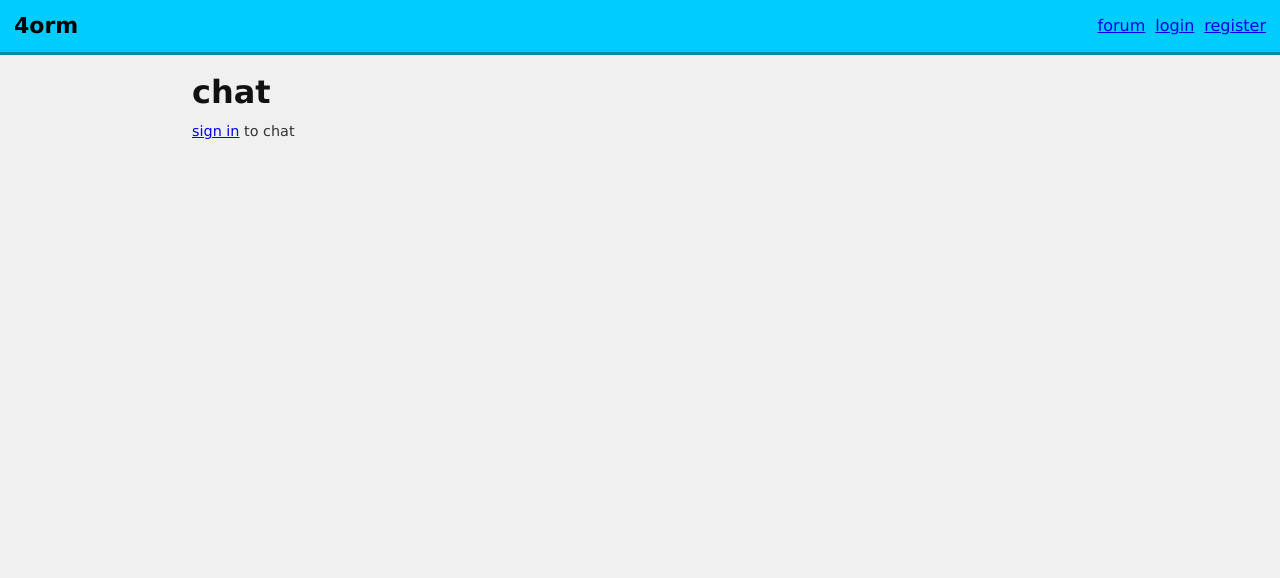
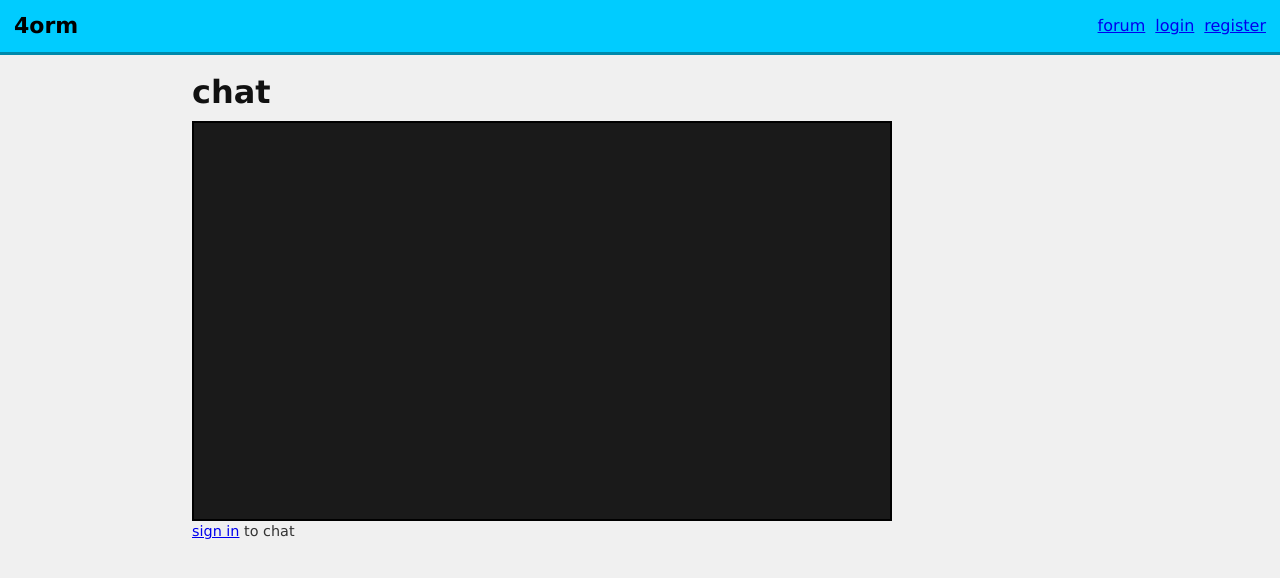
Before and after one commit to jackharrhy/4orm, a FastAPI app: page /chat in a window 1280 px wide. Shown: the top 578 px of the page. Run offline with FastAPI, Linux system fonts and the light colour scheme; some libraries are stand-ins or nearby versions.

Commit message:
feat: add retro terminal chat CSS

```diff
--- a/static/style.css
+++ b/static/style.css
@@ -474,3 +474,65 @@ details.panel[open] > summary > h2::before {
   height: 300px;
   border: none;
 }
+
+.chat-room {
+  max-width: 700px;
+}
+.chat-container {
+  border: 2px solid #000;
+  background: #1a1a1a;
+  height: 400px;
+  overflow: hidden;
+  display: flex;
+  flex-direction: column;
+}
+#chat-messages {
+  flex: 1;
+  overflow-y: auto;
+  padding: 8px;
+  font-family: monospace;
+  font-size: 13px;
+  color: #eee;
+}
+.chat-msg {
+  padding: 2px 0;
+  line-height: 1.4;
+}
+.chat-user {
+  color: #0f0;
+  text-decoration: none;
+  font-weight: 700;
+}
+.chat-user::after {
+  content: ": ";
+  color: #666;
+}
+.chat-text {
+  color: #ddd;
+}
+.chat-input {
+  display: flex;
+  gap: 0;
+  border-top: 2px solid #000;
+}
+.chat-input input {
+  flex: 1;
+  border: none;
+  padding: 8px;
+  font: inherit;
+  font-family: monospace;
+  background: #2a2a2a;
+  color: #eee;
+}
+.chat-input button {
+  width: auto;
+  padding: 8px 16px;
+  background: #333;
+  color: #0f0;
+  border: none;
+  font-family: monospace;
+  cursor: pointer;
+}
+.chat-input button:hover {
+  background: #444;
+}
```
